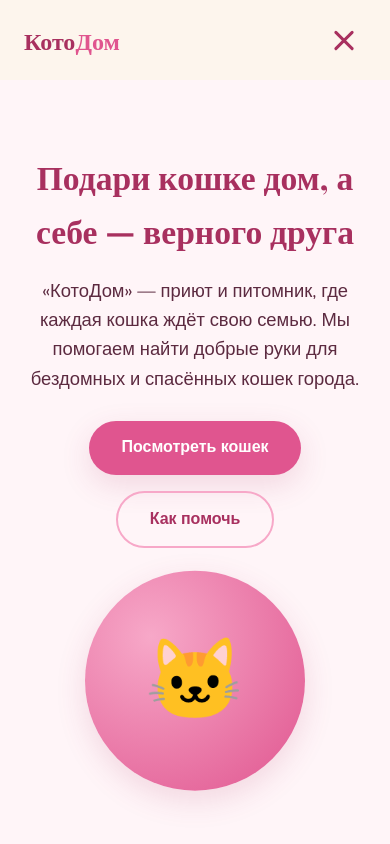
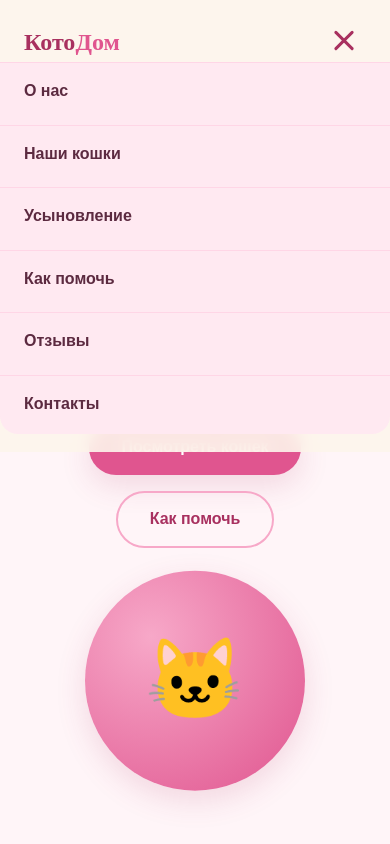
Before and after one commit to page-meow-rina/kotodom-site, a plain HTML site: page index.html in a window 390 px wide. Both pictures are taken after a click on the button "Открыть меню". Shown: the top 844 px of the page. Drawn offline with nearby package versions, Linux system fonts and the light colour scheme.

Commit message:
origin/master

```diff
--- a/css/components.css
+++ b/css/components.css
@@ -115,16 +115,22 @@ header.scrolled{
 .burger.open span:nth-child(3){transform:translateY(-8px) rotate(-45deg);}
 
 .mobile-menu{
-  display:none;
+  display:flex;
   flex-direction:column;
   gap:4px;
   background:var(--cream-2);
   border-radius:0 0 18px 18px;
   overflow:hidden;
   max-height:0;
-  transition:max-height .35s ease;
+  opacity:0;
+  visibility:hidden;
+  transition:max-height .35s ease, opacity .35s ease, visibility .35s ease;
 }
-.mobile-menu.open{max-height:400px;}
+.mobile-menu.open{
+  max-height:400px;
+  opacity:1;
+  visibility:visible;
+}
 .mobile-menu a{
   padding:16px 24px;
   font-weight:700;
```
Also changed, not shown: index1.html (+0 -2 lines).
